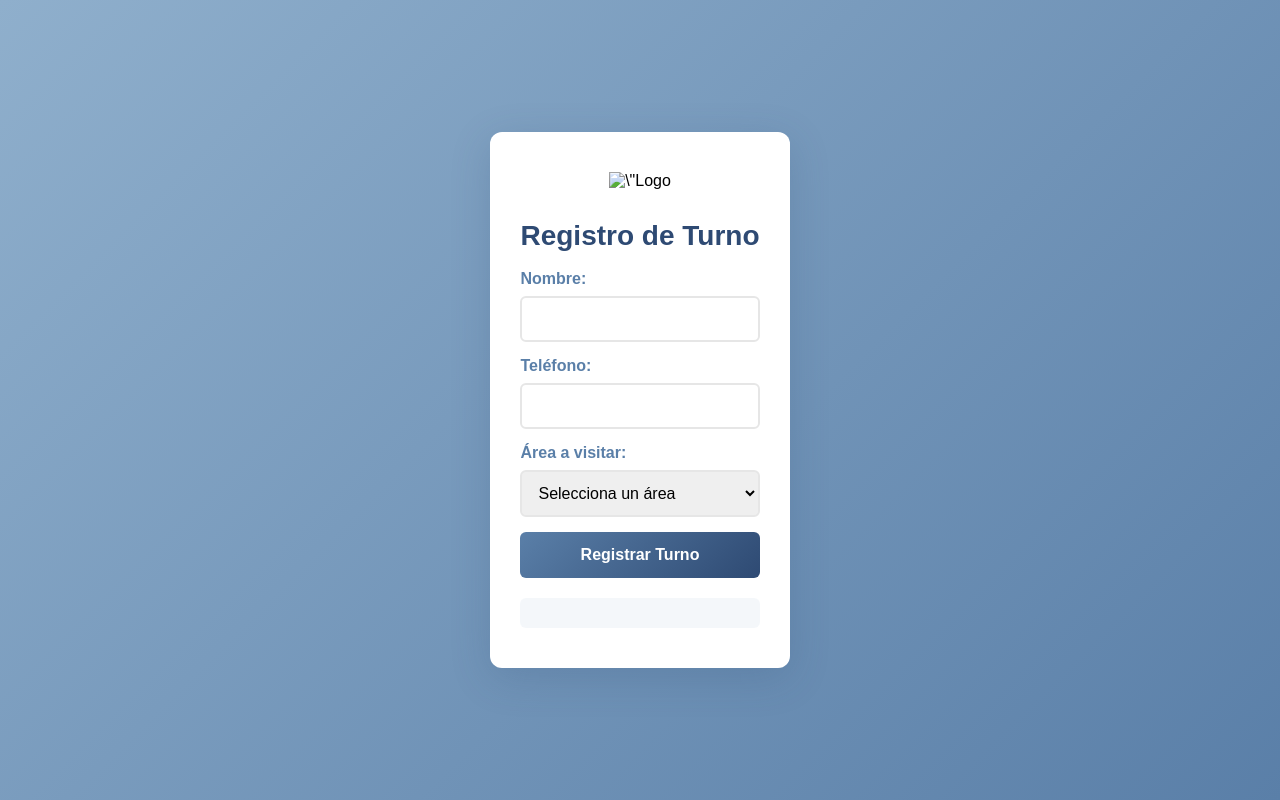
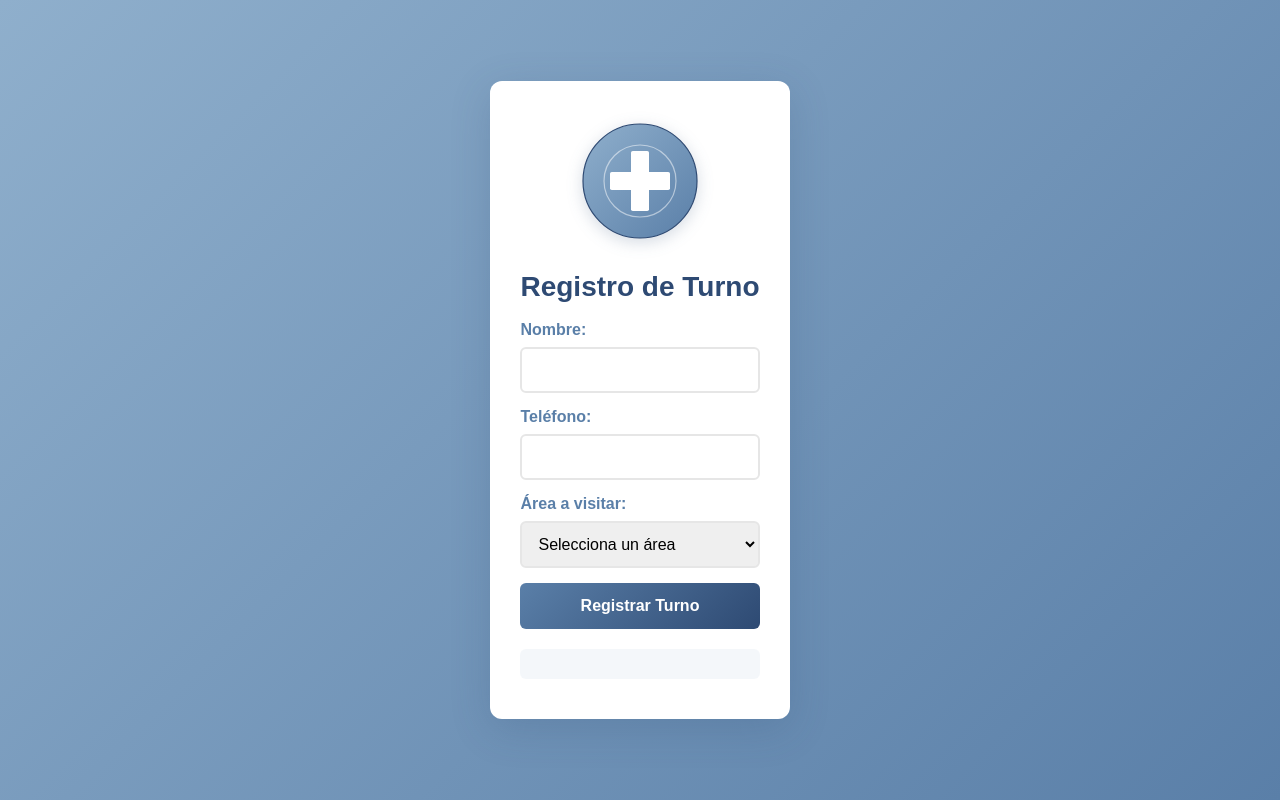
Before and after one commit to vcawdfwf-cloud/Turnos-Hospital, a website: page public/index.html in a window 1280 px wide. Drawn offline with Linux system fonts and the light colour scheme.

Commit message:
Usar logo SVG nativo con colores del hospital

```diff
--- a/public/css/styles.css
+++ b/public/css/styles.css
@@ -21,12 +21,14 @@ body {
 .header-logo {
     text-align: center;
     margin-bottom: 30px;
+    display: flex;
+    justify-content: center;
 }
 
 .logo {
-    max-width: 120px;
-    height: auto;
-    border-radius: 8px;
+    width: 120px;
+    height: 120px;
+    filter: drop-shadow(0 4px 8px rgba(46, 74, 115, 0.2));
 }
 
 h1 {
--- a/public/index.html
+++ b/public/index.html
@@ -9,7 +9,20 @@
 <body>
     <div class="container">
         <div class="header-logo">
-            <img src=\"img/logo.jpg\" alt=\"Logo Hospital\" class=\"logo\">
+            <svg class="logo" xmlns="http://www.w3.org/2000/svg" viewBox="0 0 200 200" width="120" height="120">
+              <defs>
+                <linearGradient id="grad1" x1="0%" y1="0%" x2="100%" y2="100%">
+                  <stop offset="0%" style="stop-color:#8FAFCC;stop-opacity:1" />
+                  <stop offset="100%" style="stop-color:#5A7FA8;stop-opacity:1" />
+                </linearGradient>
+              </defs>
+              <circle cx="100" cy="100" r="95" fill="url(#grad1)" stroke="#2E4A73" stroke-width="2"/>
+              <g fill="#FFFFFF">
+                <rect x="85" y="50" width="30" height="100" rx="3"/>
+                <rect x="50" y="85" width="100" height="30" rx="3"/>
+              </g>
+              <circle cx="100" cy="100" r="60" fill="none" stroke="#FFFFFF" stroke-width="2" opacity="0.5"/>
+            </svg>
         </div>
         <h1>Registro de Turno</h1>
         <form id="registroForm">
```
Also changed, not shown: public/img/logo.svg (added).
